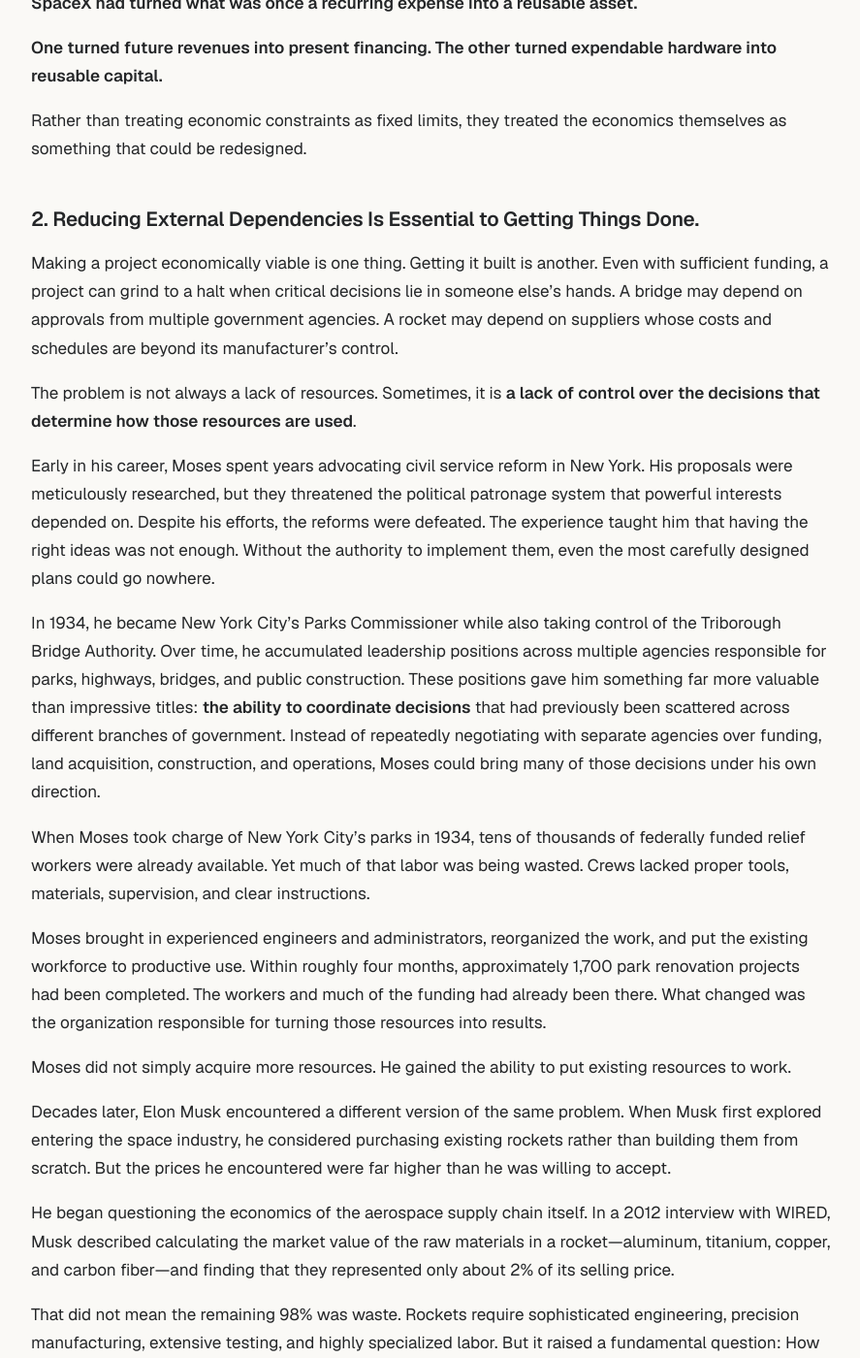
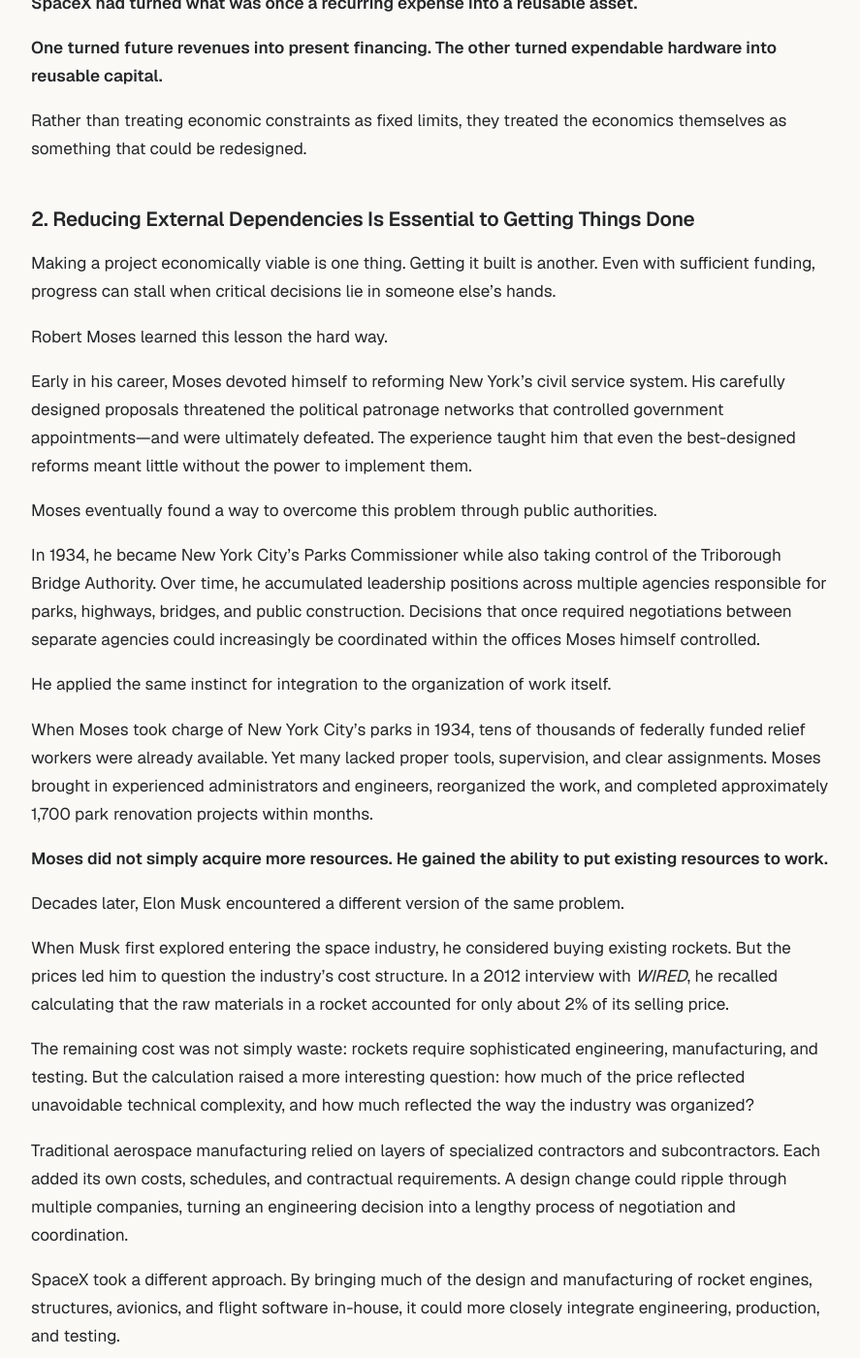
Before and after one commit to parksean7/parksean7.github.io, a Jekyll site: the page built from _posts/2026-11-01-how-the-impossible-gets-built.md, in a window 1280 px wide and 1400 px high, scrolled down 6201 px. Shown: the whole window at 97% size, without its empty margins (195-1082 px from the left). Built offline with Jekyll 4.4.1, drawn with Linux system fonts in a browser that asks for light colours; some of the changed text lies outside the part shown.

Commit message:
Replace part 2 with revised integration text

```diff
--- a/_posts/2026-11-01-how-the-impossible-gets-built.md
+++ b/_posts/2026-11-01-how-the-impossible-gets-built.md
@@ -110,33 +110,35 @@ As boosters began flying repeatedly, reuse became part of SpaceX's regular launc
 
 Rather than treating economic constraints as fixed limits, they treated the economics themselves as something that could be redesigned.
 
-## 2. Reducing External Dependencies Is Essential to Getting Things Done.
+## 2. Reducing External Dependencies Is Essential to Getting Things Done
 
-Making a project economically viable is one thing. Getting it built is another. Even with sufficient funding, a project can grind to a halt when critical decisions lie in someone else's hands. A bridge may depend on approvals from multiple government agencies. A rocket may depend on suppliers whose costs and schedules are beyond its manufacturer's control.
+Making a project economically viable is one thing. Getting it built is another. Even with sufficient funding, progress can stall when critical decisions lie in someone else's hands.
 
-The problem is not always a lack of resources. Sometimes, it is **a lack of control over the decisions that determine how those resources are used**.
+Robert Moses learned this lesson the hard way.
 
-Early in his career, Moses spent years advocating civil service reform in New York. His proposals were meticulously researched, but they threatened the political patronage system that powerful interests depended on. Despite his efforts, the reforms were defeated. The experience taught him that having the right ideas was not enough. Without the authority to implement them, even the most carefully designed plans could go nowhere.
+Early in his career, Moses devoted himself to reforming New York's civil service system. His carefully designed proposals threatened the political patronage networks that controlled government appointments—and were ultimately defeated. The experience taught him that even the best-designed reforms meant little without the power to implement them.
 
-In 1934, he became New York City's Parks Commissioner while also taking control of the Triborough Bridge Authority. Over time, he accumulated leadership positions across multiple agencies responsible for parks, highways, bridges, and public construction. These positions gave him something far more valuable than impressive titles: **the ability to coordinate decisions** that had previously been scattered across different branches of government. Instead of repeatedly negotiating with separate agencies over funding, land acquisition, construction, and operations, Moses could bring many of those decisions under his own direction.
+Moses eventually found a way to overcome this problem through public authorities.
 
-When Moses took charge of New York City's parks in 1934, tens of thousands of federally funded relief workers were already available. Yet much of that labor was being wasted. Crews lacked proper tools, materials, supervision, and clear instructions.
+In 1934, he became New York City's Parks Commissioner while also taking control of the Triborough Bridge Authority. Over time, he accumulated leadership positions across multiple agencies responsible for parks, highways, bridges, and public construction. Decisions that once required negotiations between separate agencies could increasingly be coordinated within the offices Moses himself controlled.
 
-Moses brought in experienced engineers and administrators, reorganized the work, and put the existing workforce to productive use. Within roughly four months, approximately 1,700 park renovation projects had been completed. The workers and much of the funding had already been there. What changed was the organization responsible for turning those resources into results.
+He applied the same instinct for integration to the organization of work itself.
 
-Moses did not simply acquire more resources. He gained the ability to put existing resources to work.
+When Moses took charge of New York City's parks in 1934, tens of thousands of federally funded relief workers were already available. Yet many lacked proper tools, supervision, and clear assignments. Moses brought in experienced administrators and engineers, reorganized the work, and completed approximately 1,700 park renovation projects within months.
 
-Decades later, Elon Musk encountered a different version of the same problem. When Musk first explored entering the space industry, he considered purchasing existing rockets rather than building them from scratch. But the prices he encountered were far higher than he was willing to accept.
+**Moses did not simply acquire more resources. He gained the ability to put existing resources to work.**
 
-He began questioning the economics of the aerospace supply chain itself. In a 2012 interview with WIRED, Musk described calculating the market value of the raw materials in a rocket—aluminum, titanium, copper, and carbon fiber—and finding that they represented only about 2% of its selling price.
+Decades later, Elon Musk encountered a different version of the same problem.
 
-That did not mean the remaining 98% was waste. Rockets require sophisticated engineering, precision manufacturing, extensive testing, and highly specialized labor. But it raised a fundamental question: How much of the cost was truly unavoidable, and how much came from the way the industry was organized?
+When Musk first explored entering the space industry, he considered buying existing rockets. But the prices led him to question the industry's cost structure. In a 2012 interview with *WIRED*, he recalled calculating that the raw materials in a rocket accounted for only about 2% of its selling price.
+
+The remaining cost was not simply waste: rockets require sophisticated engineering, manufacturing, and testing. But the calculation raised a more interesting question: how much of the price reflected unavoidable technical complexity, and how much reflected the way the industry was organized?
 
 Traditional aerospace manufacturing relied on layers of specialized contractors and subcontractors. Each added its own costs, schedules, and contractual requirements. A design change could ripple through multiple companies, turning an engineering decision into a lengthy process of negotiation and coordination.
 
-Rather than outsourcing the development of its most critical systems, it brought much of the design and manufacturing of rocket engines, structures, avionics, and flight software in-house. The contrast with traditional aerospace manufacturing is striking. According to a 2026 estimate by RBC Capital Markets, SpaceX manufactures roughly 90% of its hardware in-house, compared with approximately 40% at Boeing.
+SpaceX took a different approach. By bringing much of the design and manufacturing of rocket engines, structures, avionics, and flight software in-house, it could more closely integrate engineering, production, and testing.
 
-The significance goes beyond avoiding supplier markups. When the people designing a component, manufacturing it, and testing it work within the same organization, **the feedback loop becomes much shorter**. Engineers can identify a problem, revise the design, manufacture a replacement, and test it without waiting for an entire chain of external contractors to respond. This was especially valuable in rocket development, where progress depends on repeated testing and rapid learning from failure.
+**When the people designing a component, manufacturing it, and testing it work within the same organization, the feedback loop becomes much shorter.** Engineers can identify a problem, revise the design, manufacture a replacement, and test it without waiting for an entire chain of external contractors to respond.
 
 <!-- essay-visual:manufacturing:start -->
 <figure class="essay-visual ">
@@ -145,7 +147,11 @@ The significance goes beyond avoiding supplier markups. When the people designin
 </figure>
 <!-- essay-visual:manufacturing:end -->
 
-At Tesla, the challenge was not simply designing a compelling electric car. Scaling production required a battery supply chain capable of growing just as quickly. Rather than waiting for the existing battery industry to expand on its own, Tesla partnered with Panasonic to build the Gigafactory, bringing cell production and battery-pack manufacturing into a closely coordinated operation.
+The extent of SpaceX's integration is striking. According to a 2026 estimate by RBC Capital Markets, SpaceX manufactures roughly 90% of its hardware in-house, compared with approximately 40% at Boeing, although the companies' product mixes and the precise basis of comparison differ.
+
+But Musk applied the same underlying logic beyond SpaceX.
+
+At Tesla, scaling electric vehicle production required a battery supply chain capable of growing just as quickly. Rather than waiting for the existing battery industry to expand on its own, Tesla partnered with Panasonic to build the Gigafactory, bringing cell production and battery-pack manufacturing into a closely coordinated operation.
 
 <!-- essay-visual:gigafactory:start -->
 <figure class="essay-visual ">
@@ -154,15 +160,15 @@ At Tesla, the challenge was not simply designing a compelling electric car. Scal
 </figure>
 <!-- essay-visual:gigafactory:end -->
 
-Tesla confronted a similar problem with charging infrastructure. Even a capable electric car would struggle to attract buyers if drivers could not reliably charge it on long journeys. Yet charging providers had limited incentives to build a nationwide network before enough electric cars were on the road. Tesla responded by building its own Supercharger network, reducing its dependence on an infrastructure market that had not yet developed.
+Tesla confronted a different dependency with charging infrastructure. Consumers were reluctant to buy electric cars without reliable charging networks, while charging providers had little incentive to invest before enough electric cars were on the road. Tesla responded by building its own Supercharger network.
 
-Across these businesses, the strategy was not to manufacture everything or eliminate every outside partner. Tesla still relied on Panasonic, just as SpaceX continued to work with specialized suppliers. The goal was more selective: **identify the external dependencies that constrained the entire project**, then bring those capabilities under closer control.
+**The Gigafactory addressed a constraint on how many cars Tesla could produce. The Supercharger network addressed a constraint on how many it could sell.**
 
-Moses consolidated political and administrative authority. Musk integrated engineering, manufacturing, and critical infrastructure. One reorganized the machinery of government; the other reconfigured the boundaries of the firm. Yet both confronted the same underlying problem: their ability to execute depended on decisions made by others.
+Across these businesses, the strategy was not to manufacture everything or eliminate every outside partner. Tesla still relied on Panasonic, just as SpaceX continued to work with specialized suppliers. The goal was more selective: identify the external dependencies that constrained the entire project, then bring those capabilities under closer control.
 
-The real advantage of integration is not simply having more control. It is removing the bottlenecks created when the next critical step depends on someone else's priorities.
+Moses consolidated political and administrative authority. Musk integrated engineering, manufacturing, and critical infrastructure. **One reorganized the machinery of government; the other reconfigured the boundaries of the firm.**
 
-Once an organization can finance its projects and coordinate their execution, the capabilities it builds do not disappear when the first project is completed. They can become the foundation for the next.
+The real advantage of integration is not simply greater control. It is reducing the delays and dependencies that arise when critical decisions are made elsewhere.
 
 ## 3. Build Systems in Which Each Success Makes the Next One Easier.
 
```
